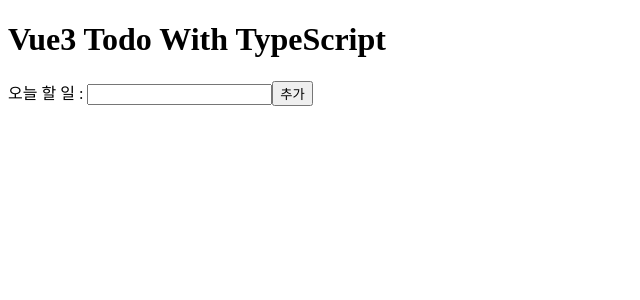
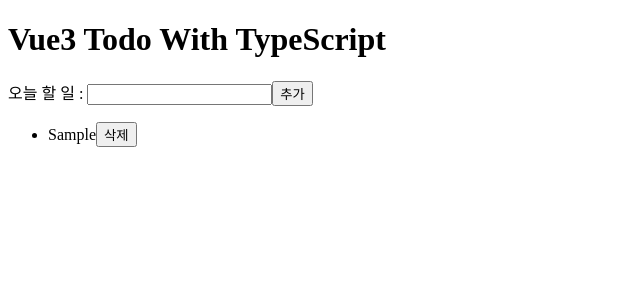
Before and after one commit to jongik96/ToDoList-vue-ts, a Vue app in the folder vue3-todo/: page / in a window 1280 px wide. Both pictures are taken after typing "Sample" into the empty fields and a click on the button "추가". Shown: the top 300 px of the page, without its empty margins (0-640 px from the left). Built offline with nearby package versions, Linux system fonts and the light colour scheme.

Commit message:
vue3-listTodo

```diff
--- a/vue3-todo/src/App.vue
+++ b/vue3-todo/src/App.vue
@@ -5,12 +5,23 @@
     </header>
     <main>
       <TodoInput v-model="todoText" @add="addTodoItem"></TodoInput>
+      <div>
+        <ul>
+          <TodoListItem
+            v-for="(todoItem, index) in todoItems"
+            :key="index"
+            :index="index"
+            :todoItem="todoItem"
+          ></TodoListItem>
+        </ul>
+      </div>
     </main>
   </div>
 </template>
 
 <script lang="ts">
 import { defineComponent } from "vue";
+import TodoListItem from "./components/TodoListItem.vue";
 import TodoInput from "./components/TodoInput.vue";
 
 const STORAGE_KEY = "vue3-todo";
@@ -35,7 +46,7 @@ export interface Todo {
 }
 
 export default defineComponent({
-  components: { TodoInput },
+  components: { TodoInput, TodoListItem },
   data() {
     return {
       todoText: "" as string,
--- a/vue3-todo/src/components/TodoListItem.vue
+++ b/vue3-todo/src/components/TodoListItem.vue
@@ -1,13 +1,18 @@
 <template>
   <li class="wrapper">
-    <span class="item"></span>
+    <span class="item">{{ todoItem.title }}</span>
     <button type="button">삭제</button>
   </li>
 </template>
 
 <script lang="ts">
 import { defineComponent } from "vue";
-export default defineComponent({});
+export default defineComponent({
+  props: {
+    todoItem: Object,
+    index: Number,
+  },
+});
 </script>
 
 <style scoped></style>
```
